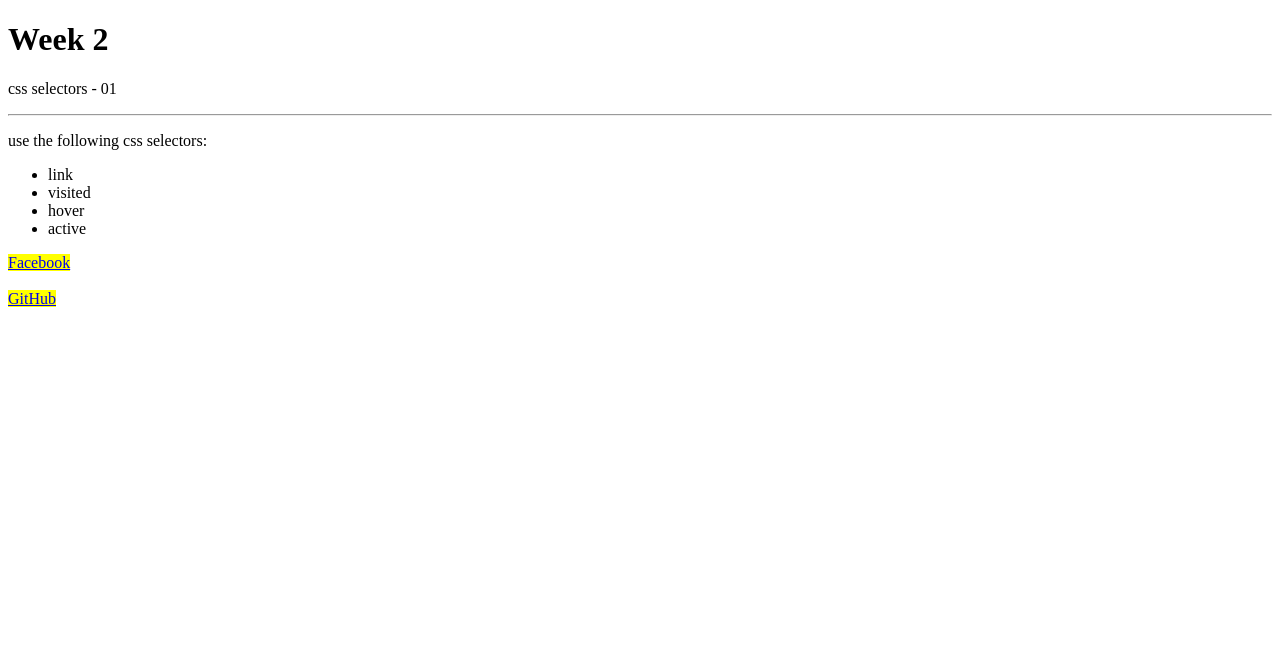
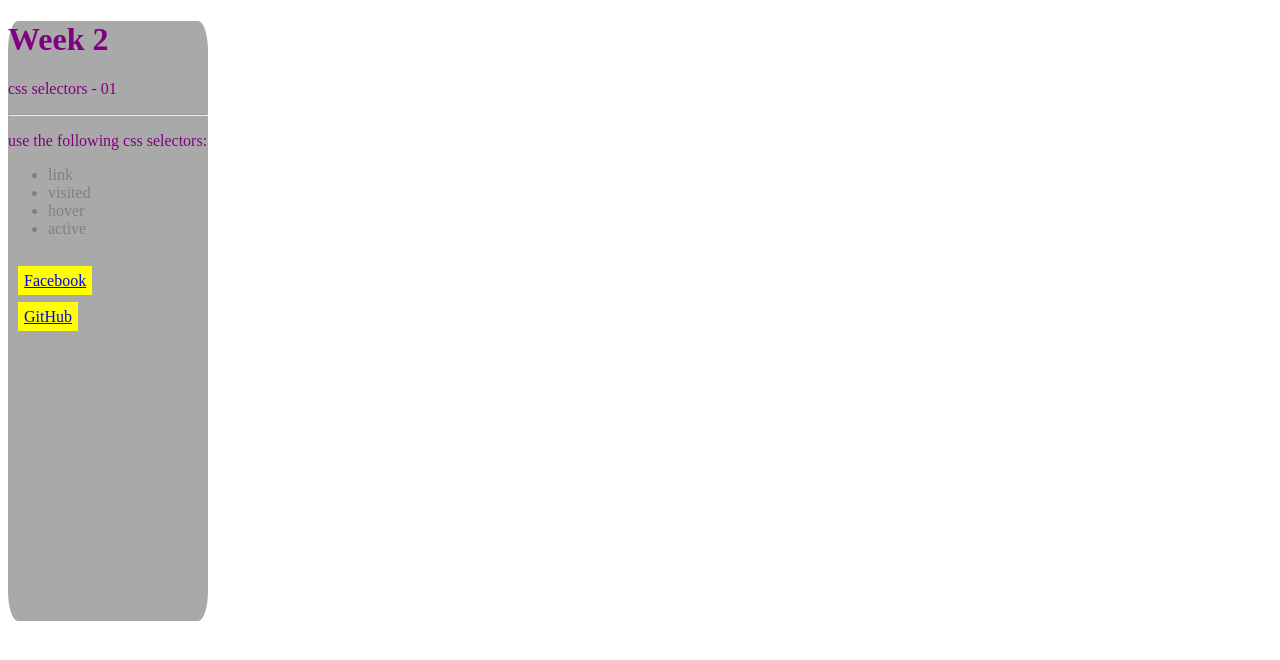
Before and after one commit to olenahurniak/CIT85SP19, a plain HTML site: page week2/selectors/index.html in a window 1280 px wide. Drawn offline with Linux system fonts and the light colour scheme.

Commit message:
css selectors - 01

```diff
--- a/week2/selectors/index.html
+++ b/week2/selectors/index.html
@@ -6,8 +6,29 @@
     <meta http-equiv="X-UA-Compatible" content="ie=edge">
     <title>Document</title>
     <style>
+        #one {
+           width: 200px;
+           height: 600px;
+           background-color: darkgray;
+           border-radius: 5%;
+        }
+        h1, p {
+            color: purple;
+        }
+        ul {
+            color: gray;
+        }
+
+        p:hover {
+            background-color: aqua
+        }
+
         a:link {
             background-color: yellow;
+        }
+        a {
+            margin: 10px;
+            padding: 6px;
         }
         a:visited {
             color: pink;
@@ -21,6 +42,8 @@
     </style>
 </head>
 <body>
+
+    <div id="one">
     <h1>Week 2</h1>
     <p>css selectors - 01 </p>
     <hr>
@@ -33,10 +56,13 @@
         <li>active</li>
     </ul>
 
+    <br>
     <a href="https://facebook.com/">Facebook</a>
     <br>
     <br>
     <a href="https://github.com/">GitHub</a>
+    </div>
+    <br>
 
 </body>
 </html>
```
